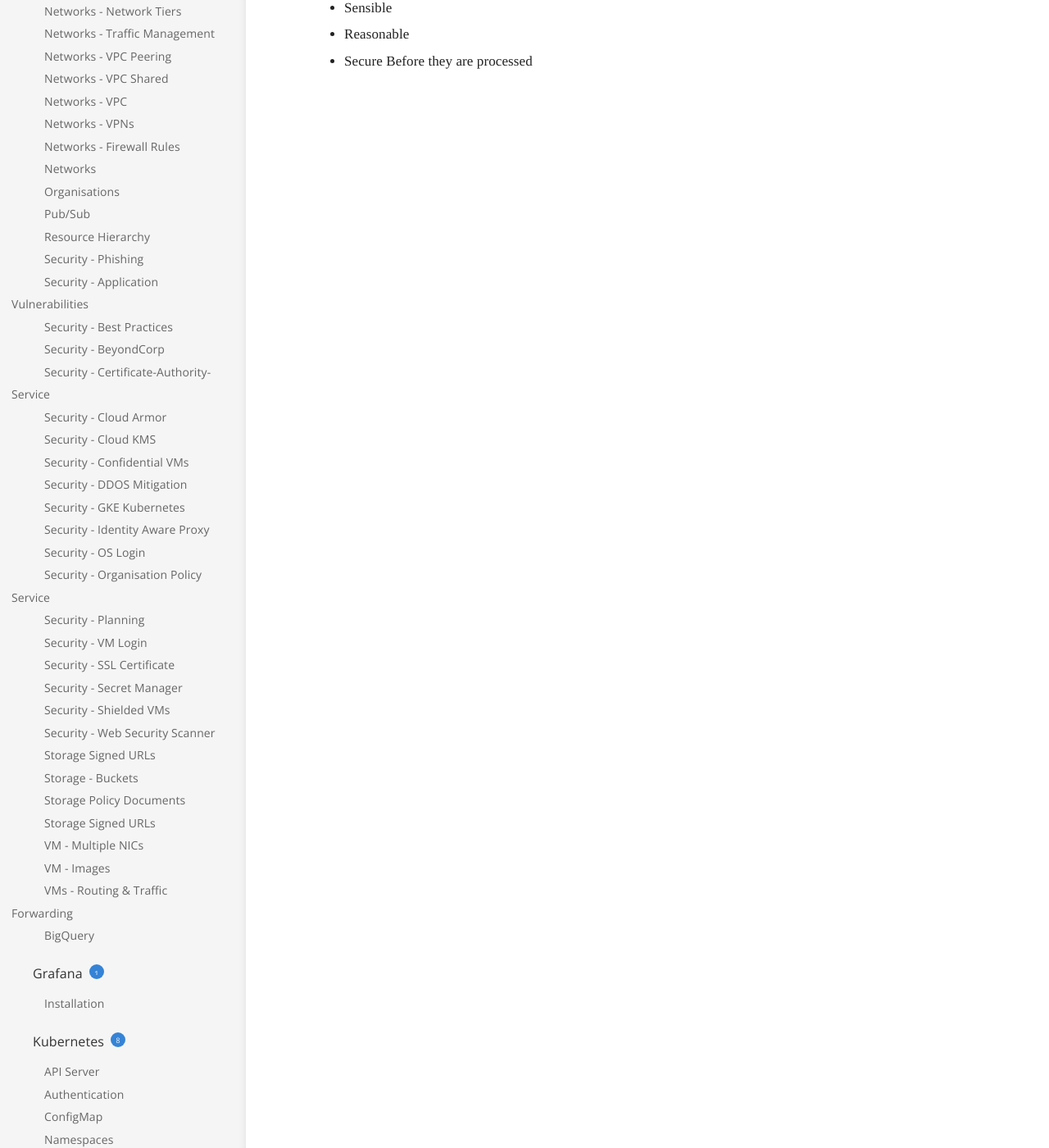
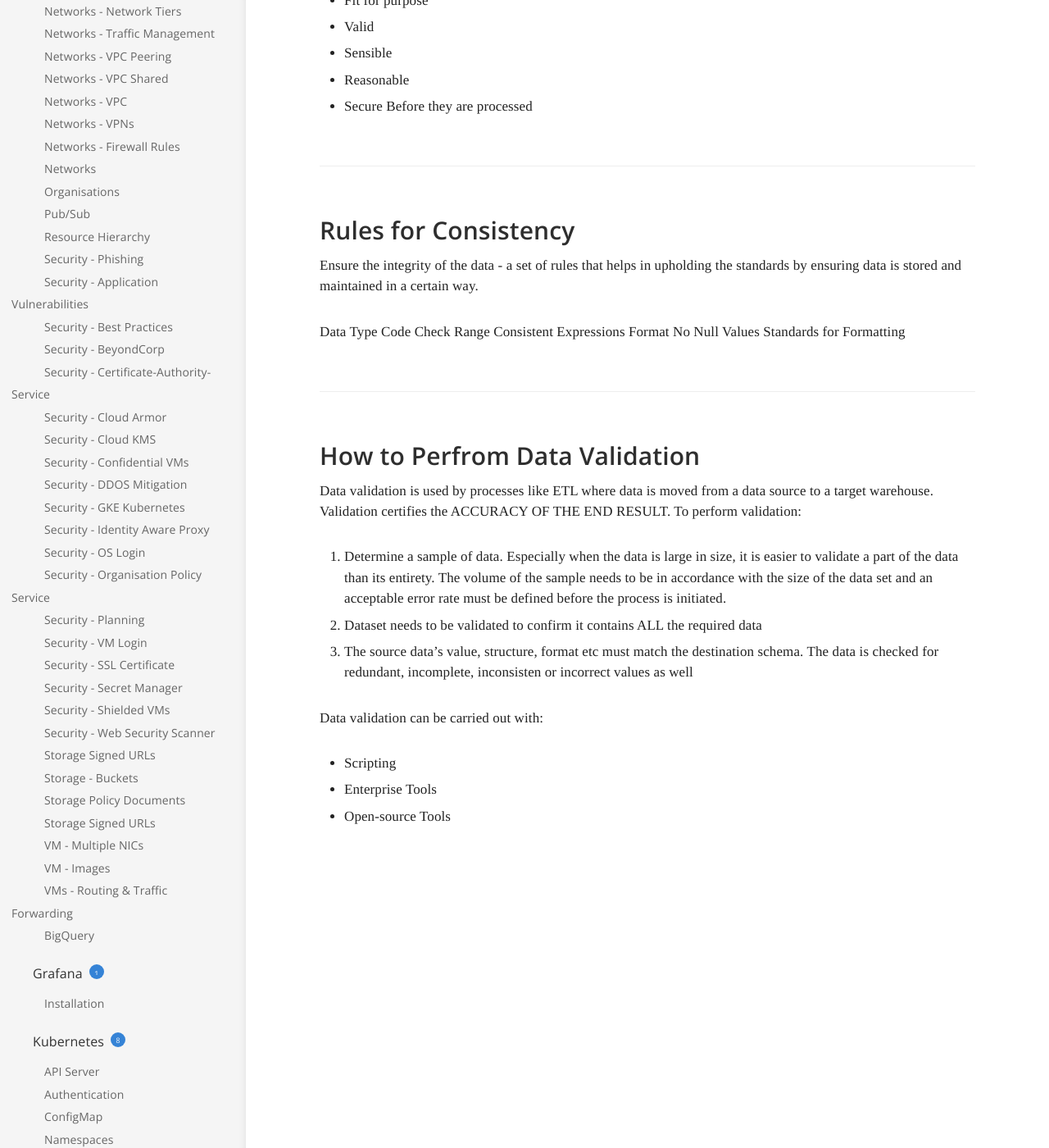
Before and after one commit to TABurrows/taburrows.github.io, a Jekyll site: the page built from _docs/data/validation.md, in a window 1280 px wide and 1400 px high, scrolled down 2754 px. Shown: the whole window at 82% size. Built offline with Jekyll 4.4.1, drawn with Linux system fonts in a browser that asks for light colours; some of the changed text lies outside the part shown.

Commit message:
Updated data validation

```diff
--- a/_docs/data/validation.md
+++ b/_docs/data/validation.md
@@ -5,6 +5,7 @@ order: 1
 ---
 Data Validation
 
+Validate early, validate often
 
 Data validation is the process of ensuring data has undergone data cleansing to confirm they have data quality: both correct and useful.
 
@@ -62,3 +63,28 @@ Failures or omissions in Data Validation can lead to DATA CORRUPTION or a SECURI
 - Reasonable
 - Secure
 Before they are processed
+
+
+
+### Rules for Consistency
+Ensure the integrity of the data - a set of rules that helps in upholding the standards by ensuring data is stored and maintained in a certain way.
+
+Data Type
+Code Check
+Range
+Consistent Expressions
+Format
+No Null Values
+Standards for Formatting
+
+
+### How to Perfrom Data Validation
+Data validation is used by processes like ETL where data is moved from a data source to a target warehouse. Validation certifies the ACCURACY OF THE END RESULT. To perform validation:
+1. Determine a sample of data. Especially when the data is large in size, it is easier to validate a part of the data than its entirety. The volume of the sample needs to be in accordance with the size of the data set and an acceptable error rate must be defined before the process is initiated.
+2. Dataset needs to be validated to confirm it contains ALL the required data
+3. The source data's value, structure, format etc must match the destination schema.  The data is checked for redundant, incomplete, inconsisten or incorrect values as well
+
+Data validation can be carried out with:
+- Scripting
+- Enterprise Tools
+- Open-source Tools
```
